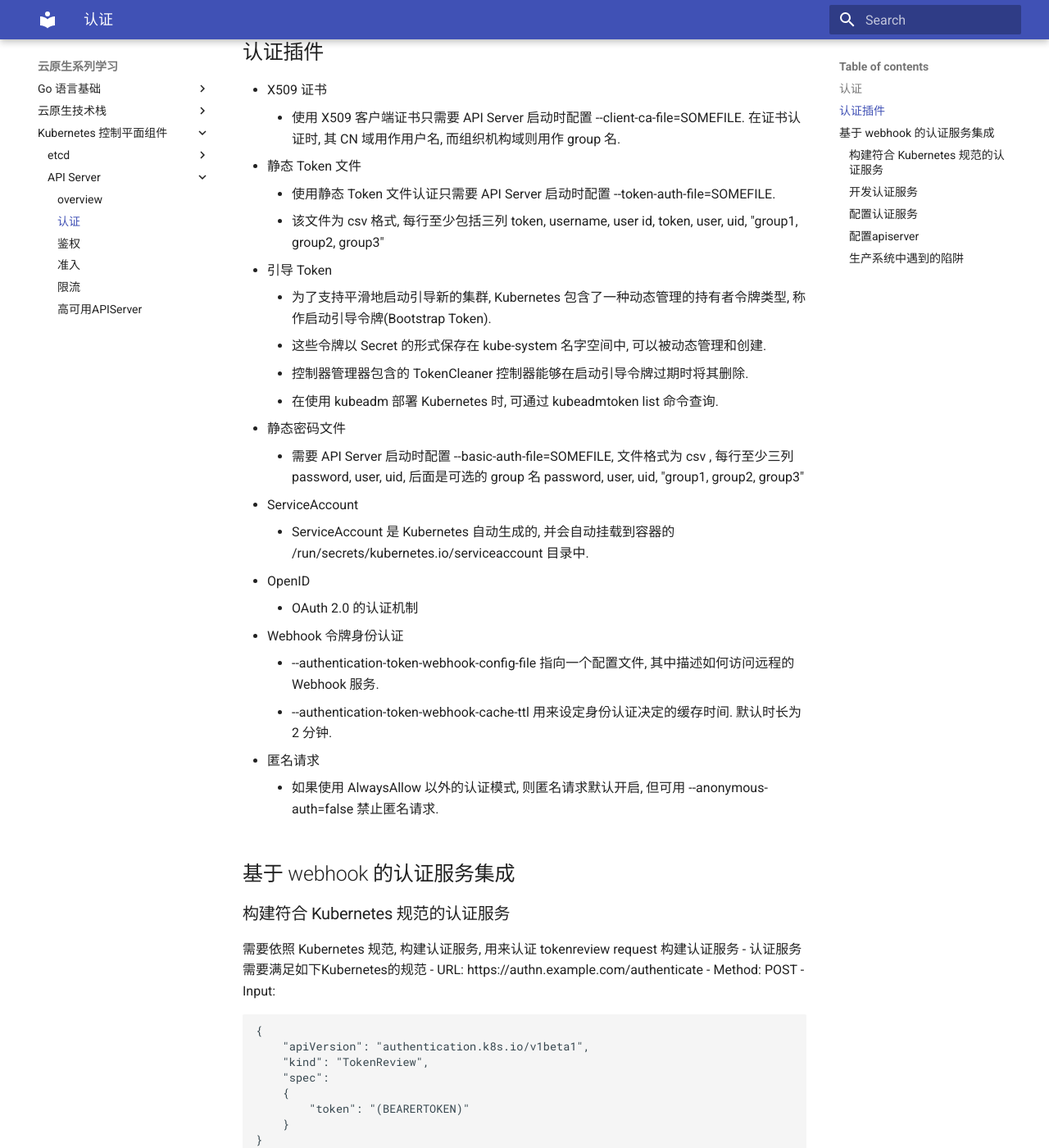
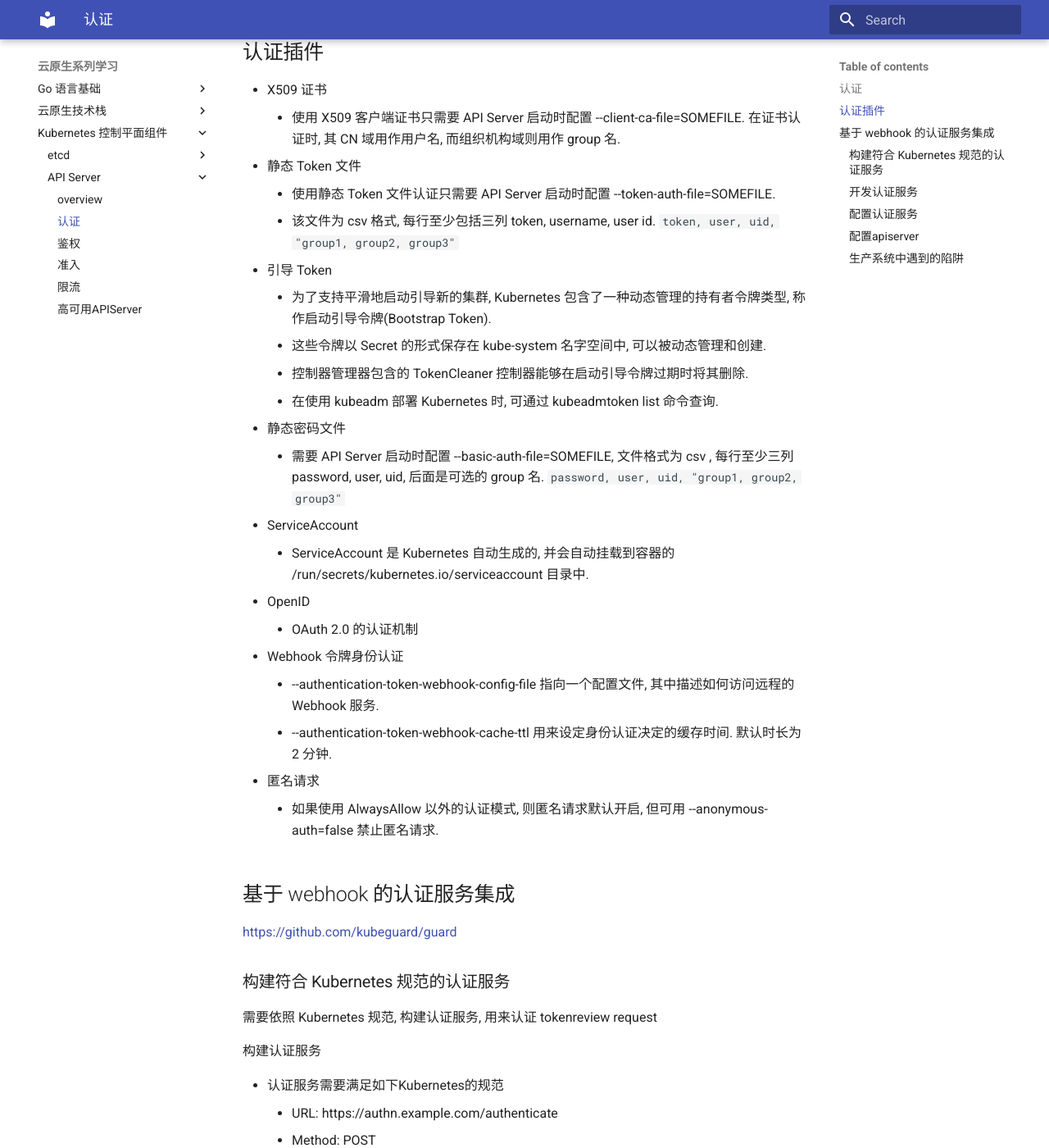
Before and after one commit to mkbooks/k8s-mengfanjie, an MkDocs documentation site: the page built from docs/4.kube-api-server/1.认证.md, in a window 1280 px wide and 1400 px high, scrolled down 301 px. Shown: the whole window at 82% size. Built offline with MkDocs 1.6.1 and Material for MkDocs 9.7.7, drawn with Linux system fonts in a browser that asks for light colours; some of the changed text lies outside the part shown.

Commit message:
add: kube-api-server

````diff
--- a/docs/4.kube-api-server/1.认证.md
+++ b/docs/4.kube-api-server/1.认证.md
@@ -7,14 +7,14 @@
     - 使用 X509 客户端证书只需要 API Server 启动时配置 --client-ca-file=SOMEFILE. 在证书认证时, 其 CN 域用作用户名, 而组织机构域则用作 group 名.
 - 静态 Token 文件
     - 使用静态 Token 文件认证只需要 API Server 启动时配置 --token-auth-file=SOMEFILE.
-    - 该文件为 csv 格式, 每行至少包括三列 token, username, user id, token, user, uid, "group1, group2, group3"
+    - 该文件为 csv 格式, 每行至少包括三列 token, username, user id. `token, user, uid, "group1, group2, group3"`
 - 引导 Token
     - 为了支持平滑地启动引导新的集群, Kubernetes 包含了一种动态管理的持有者令牌类型, 称作启动引导令牌(Bootstrap Token).
     - 这些令牌以 Secret 的形式保存在 kube-system 名字空间中, 可以被动态管理和创建.
     - 控制器管理器包含的 TokenCleaner 控制器能够在启动引导令牌过期时将其删除.
     - 在使用 kubeadm 部署 Kubernetes 时, 可通过 kubeadmtoken list 命令查询.
 - 静态密码文件
-    - 需要 API Server 启动时配置 --basic-auth-file=SOMEFILE, 文件格式为 csv , 每行至少三列 password, user, uid, 后面是可选的 group 名 password, user, uid, "group1, group2, group3"
+    - 需要 API Server 启动时配置 --basic-auth-file=SOMEFILE, 文件格式为 csv , 每行至少三列 password, user, uid, 后面是可选的 group 名. `password, user, uid, "group1, group2, group3"`
 - ServiceAccount
     - ServiceAccount 是 Kubernetes 自动生成的, 并会自动挂载到容器的 /run/secrets/kubernetes.io/serviceaccount 目录中.
 - OpenID
@@ -27,13 +27,16 @@
 
 
 ## 基于 webhook 的认证服务集成
+[https://github.com/kubeguard/guard](https://github.com/kubeguard/guard)
 ### 构建符合 Kubernetes 规范的认证服务
 
 需要依照 Kubernetes 规范, 构建认证服务, 用来认证 tokenreview request
+
 构建认证服务
+
 - 认证服务需要满足如下Kubernetes的规范
-- URL: https://authn.example.com/authenticate
-- Method: POST
+    - URL: https://authn.example.com/authenticate
+    - Method: POST
 - Input:
 ```
 {
@@ -46,6 +49,7 @@
 }
 ```
 - Output:
+
 ```
 {
     "apiVersion": "authentication.k8s.io/v1beta1",
@@ -210,16 +214,17 @@
 ```
 
 ### 生产系统中遇到的陷阱
-基于Keystone的认证插件导致Keystone故障且无法恢复<br>
-Keystone是企业关键服务<br>
-Kubernetes以Keystone作为认证插件<br>
-Keystone在出现故障后会抛出401错误<br>
-Kubernetes发现401错误后会尝试重新认证<br>
-大多数controller都有指数级back off, 重试间隔越来越慢<br>
-但gophercloud针对过期token会一直retry<br>
-大量的request积压在Keystone导致服务无法恢复<br>
-Kubernetes成为压死企业认证服务的最后一根稻草<br>
+基于 Keystone 的认证插件导致 Keystone 故障且无法恢复<br>
+Keystone 是企业关键服务<br>
+Kubernetes 以 Keystone 作为认证插件<br>
+Keystone 在出现故障后会抛出 401 错误<br>
+Kubernetes 发现 401 错误后会尝试重新认证<br>
+大多数 controller 都有指数级 back off, 重试间隔越来越慢<br>
+但 gophercloud 针对过期 token 会一直 retry<br>
+大量的 request 积压在 Keystone 导致服务无法恢复<br>
+Kubernetes 成为压死企业认证服务的最后一根稻草<br>
 
 解决方案？
+
 - Circuit break
 - Rate limit
````
Also changed, not shown: docs/4.kube-api-server/0.overview.md (+1 -0 lines), docs/4.kube-api-server/2.鉴权.md (+14 -12 lines), docs/4.kube-api-server/3.准入.md (+25 -24 lines), docs/4.kube-api-server/4.限流.md (+2 -2 lines), docs/4.kube-api-server/5.高可用APIServer.md (+17 -13 lines).
